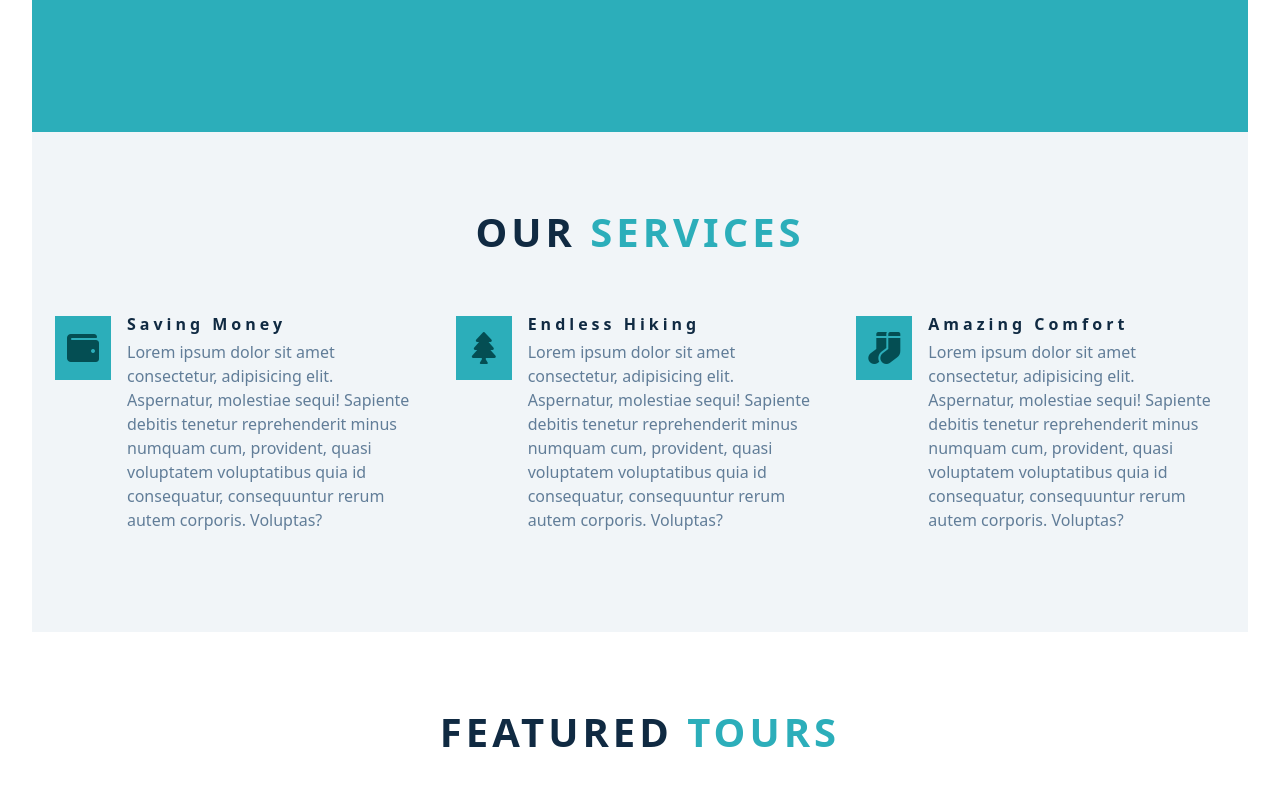
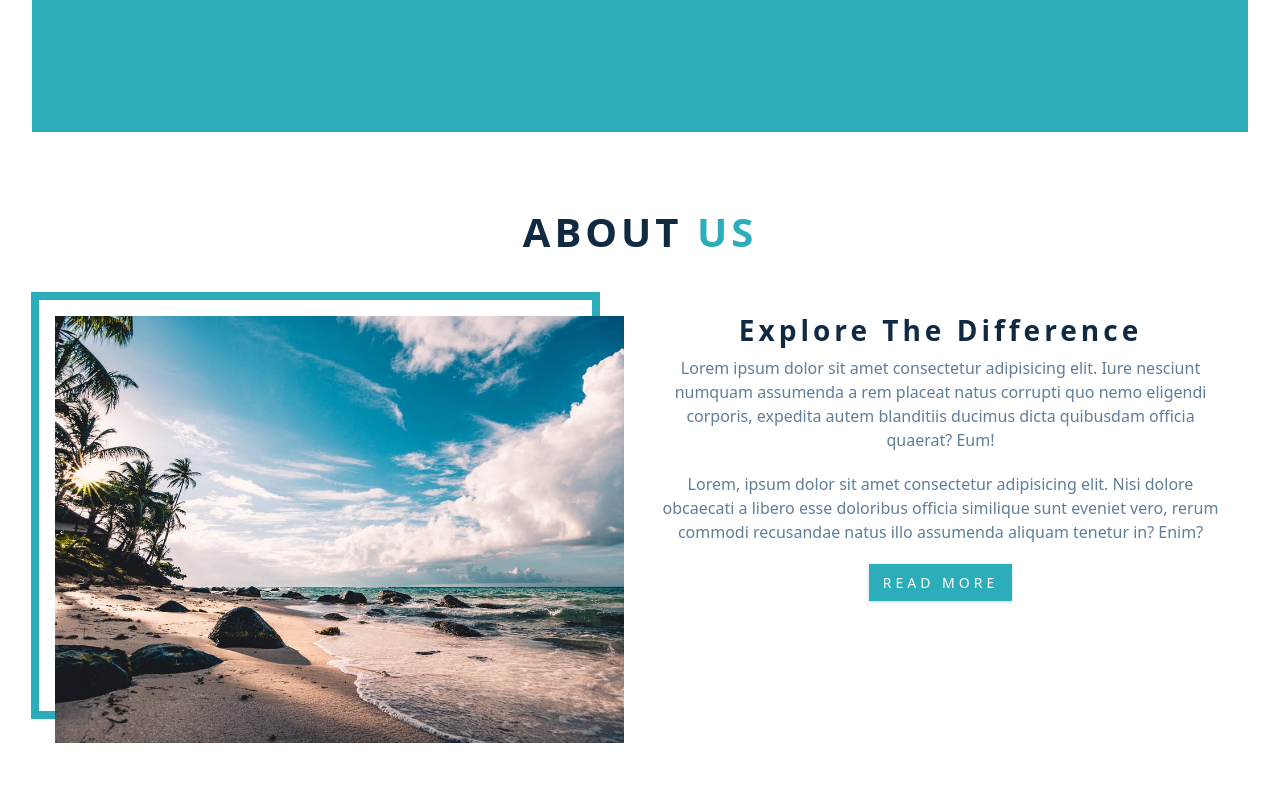
Before and after one commit to 13luecloud/udemy-react-backroads-app, a React (Vite) app: page / in a window 1280 px wide. Shown: the part 700-1500 px from the top of the page. Built offline with nearby package versions, Linux system fonts and the light colour scheme.

Commit message:
Fixed About component

```diff
--- a/src/App.jsx
+++ b/src/App.jsx
@@ -4,6 +4,7 @@ import viteLogo from '/vite.svg'
 import './App.css'
 import Navbar from './components/Navbar'
 import Hero from './components/Hero'
+import About from './components/About'
 import Services from './components/Services'
 import Tours from './components/Tours'
 import Footer from './components/Footer'
@@ -13,6 +14,7 @@ function App() {
     <>
       <Navbar />
       <Hero />
+      <About />
       <Services />
       <Tours />
       <Footer />
--- a/src/components/About.jsx
+++ b/src/components/About.jsx
@@ -1,7 +1,8 @@
 import aboutImg from "../images/about.jpeg"
 
 const About = () => {
-    <section className="section" id="about">
+    return (
+        <section className="section" id="about">
         <div className="section-title">
             <h2> About <span>Us</span>
             </h2>
@@ -21,6 +22,7 @@ const About = () => {
             </article>
         </div>
     </section>
+    )
 }
 
 export default About
```
